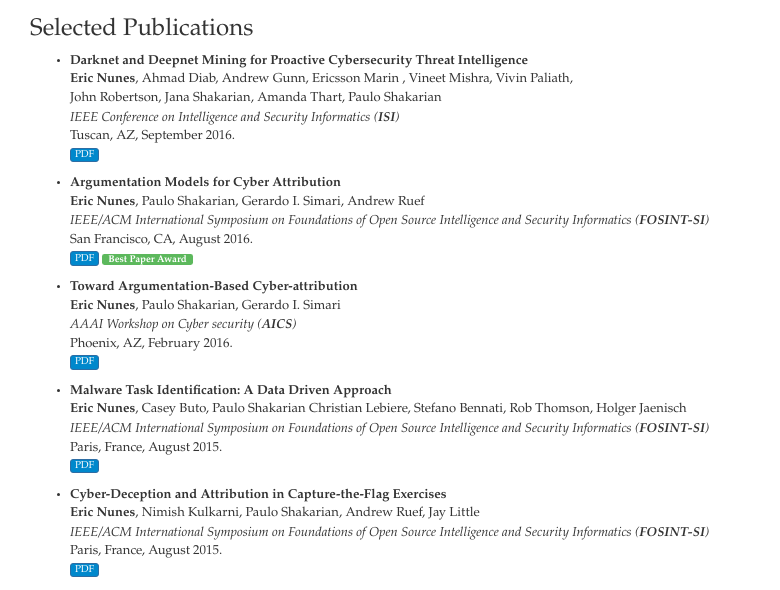
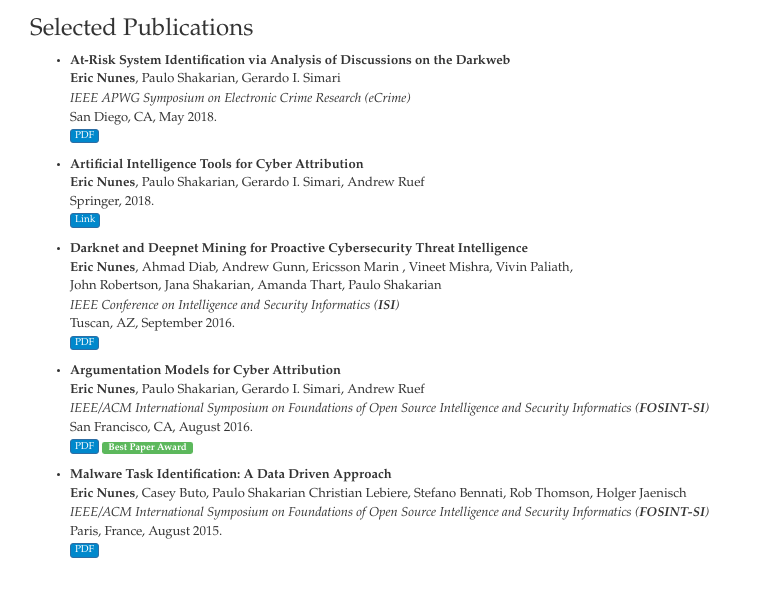
Before and after one commit to JohnShuShu/efnunes.github.io, a website: page index.html in a window 1280 px wide. Shown: the part 242-832 px from the top of the page, 425-1205 px from the left. Drawn offline with nearby package versions, Linux system fonts and the light colour scheme.

Commit message:
selected publication updated

```diff
--- a/index.html
+++ b/index.html
@@ -188,6 +188,29 @@
 
         <h3>Selected Publications</h3>
         <ul>
+
+          <li>
+          <p><strong>At-Risk System Identification via Analysis of Discussions on the Darkweb</strong><br>
+            <strong>Eric Nunes</strong>, Paulo Shakarian, Gerardo I. Simari<br>
+            <em>IEEE APWG Symposium on Electronic Crime Research (eCrime)</em><br>
+            San Diego, CA, May 2018.
+            <br>
+
+            <a href="https://docs.apwg.org/ecrimeresearch/2018/5359943.pdf" class="btn btn-primary btn-xs">PDF</a>
+            <!--<a href="waze.mp4" class="btn btn-primary btn-xs">Video</a>
+          -->
+          </p></li>
+
+          <li>
+          <p><strong>Artificial Intelligence Tools for Cyber Attribution </strong><br>
+            <strong>Eric Nunes</strong>, Paulo Shakarian, Gerardo I. Simari, Andrew Ruef<br>
+             Springer, 2018.
+             <br>
+             <!--<a href="http://people.cs.vt.edu/~gangwang/salpha-cscw15.pdf" class="btn btn-primary btn-xs">PDF</a>
+             <a href="http://people.cs.vt.edu/~gangwang/alpha_cscw.pptx" class="btn btn-primary btn-xs">Slides</a>-->
+             <a href="https://www.springer.com/us/book/9783319737874" class="btn btn-primary btn-xs">Link</a></p>
+          </li>
+
           <li>
           <p><strong>Darknet and Deepnet Mining for Proactive Cybersecurity Threat Intelligence</strong><br>
             <strong>Eric Nunes</strong>, Ahmad Diab, Andrew Gunn, Ericsson Marin , Vineet Mishra,
@@ -212,15 +235,6 @@
           <span class="label label-success">Best Paper Award</span>
           </p></li>
 
-          <li>
-          <p><strong>Toward Argumentation-Based Cyber-attribution</strong><br>
-            <strong>Eric Nunes</strong>, Paulo Shakarian, Gerardo I. Simari<br>
-            <em> AAAI Workshop on Cyber security (<strong>AICS</strong>)</em><br>
-            Phoenix, AZ, February 2016.
-            <br>
-            <a href="http://www.aaai.org/ocs/index.php/WS/AAAIW16/paper/viewFile/12573/12362" class="btn btn-primary btn-xs">PDF</a>
-          <!--  <a href="http://people.cs.vt.edu/~gangwang/icwsm_talk.pptx" class="btn btn-primary btn-xs">Slides</a>-->
-          </p></li>
 
           <li>
           <p><strong>Malware Task Identification: A Data Driven Approach</strong><br>
@@ -233,17 +247,6 @@
             <a href="http://people.cs.vt.edu/~gangwang/chi16.mp4" class="btn btn-primary btn-xs">Video</a>
             <a href="http://sandlab.cs.ucsb.edu/clickstream/index.html" class="btn btn-primary btn-xs">Website</a></p>-->
           </li>
-
-        	<li>
-        	<p><strong>Cyber-Deception and Attribution in Capture-the-Flag Exercises </strong><br>
-          	<strong>Eric Nunes</strong>, Nimish Kulkarni, Paulo Shakarian, Andrew Ruef, Jay Little<br>
-            <em> IEEE/ACM International Symposium on Foundations of Open Source Intelligence and Security Informatics (<strong>FOSINT-SI</strong>)</em><br>
-            Paris, France, August 2015.
-            <br>
-            <a href="https://arxiv.org/pdf/1507.01922.pdf" class="btn btn-primary btn-xs">PDF</a>
-            <!--<a href="http://people.cs.vt.edu/~gangwang/alpha_cscw.pptx" class="btn btn-primary btn-xs">Slides</a>
-            <a href="http://hotcrp.cs.ucsb.edu:88/" class="btn btn-primary btn-xs">Website</a></p>-->
-        	</li>
 
 
       </ul>
```
